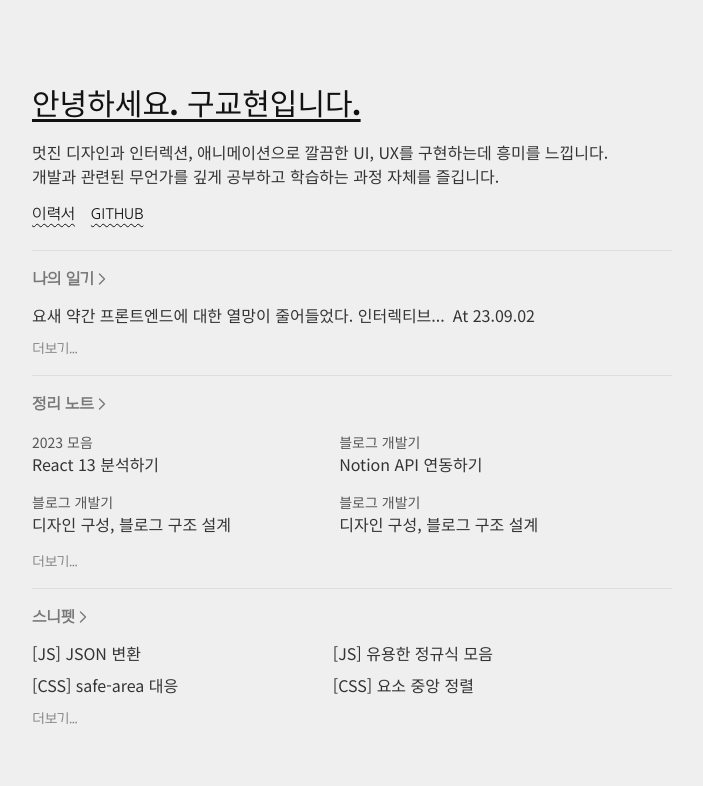
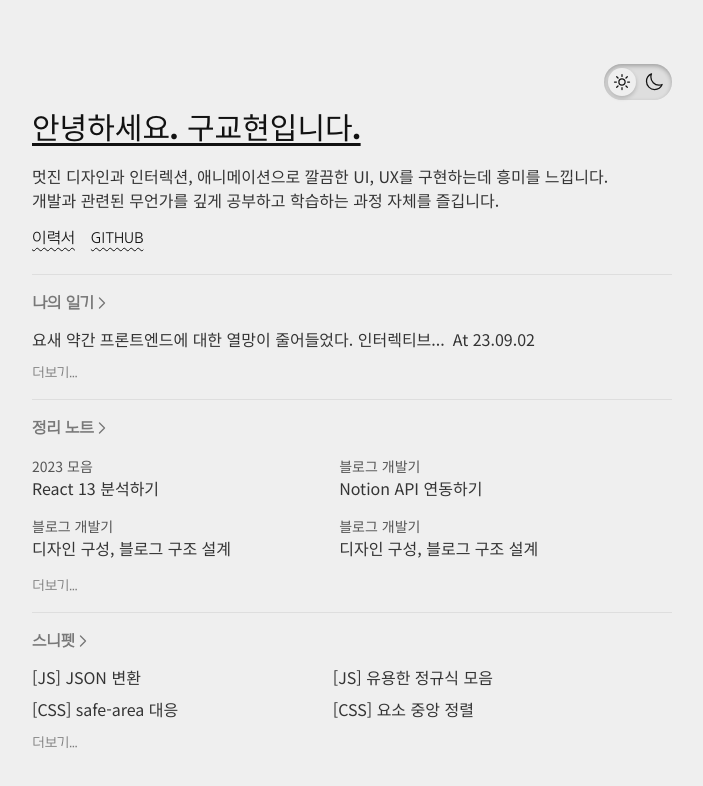
Before and after one commit to rygus9/blog, a Next.js app: page / in a window 1280 px wide. Shown: the top 786 px of the page, without its empty margins (288-991 px from the left). Built offline with nearby package versions, Linux system fonts and the light colour scheme.

Commit message:
feat: 다크모드 버튼 추가

```diff
--- a/app/page.tsx
+++ b/app/page.tsx
@@ -2,10 +2,15 @@ import { ChevronRightIcon } from "@heroicons/react/24/outline";
 import Link from "next/link";
 import { PropsWithChildren } from "react";
 
+import { DarkToggle } from "./_common/components/DarkToggle";
+
 const Page = () => {
   return (
     <main className="py-12 sm:py-16 max-w-2xl m-auto px-4">
-      <section className="my-6">
+      <div className="h-[36px] flex justify-end">
+        <DarkToggle />
+      </div>
+      <section className="mt-3 mb-6">
         <h1 className="font-blackHan text-3xl underline underline-offset-4">
           안녕하세요. 구교현입니다.
         </h1>
```
